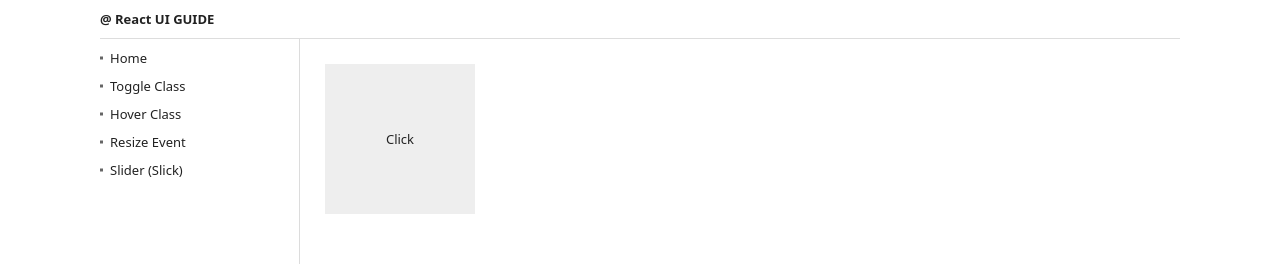
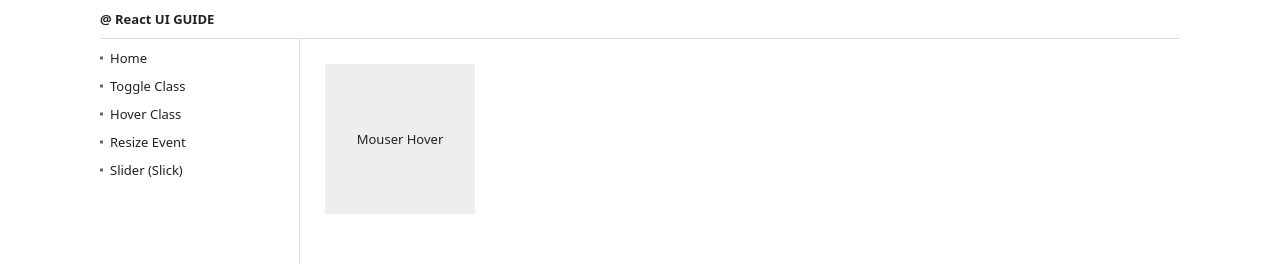
Before and after one commit to JeongrakChoi/react-ui-guide, a React (Create React App) app: page /HoverClass in a window 1280 px wide. Shown: the top 264 px of the page. Built offline with nearby package versions, Linux system fonts and the light colour scheme.

Commit message:
텍스트 수정

```diff
--- a/src/components/ui/HoverClass.tsx
+++ b/src/components/ui/HoverClass.tsx
@@ -11,7 +11,7 @@ const HoverClass = () => {
         <div className="uiBox">
 
             <div className={`toggleButton ${isActive ? 'on': ''}`} onMouseEnter={toggle} onMouseLeave={toggle}>
-                Click
+                Mouser Hover
             </div>
 
         </div>
```
